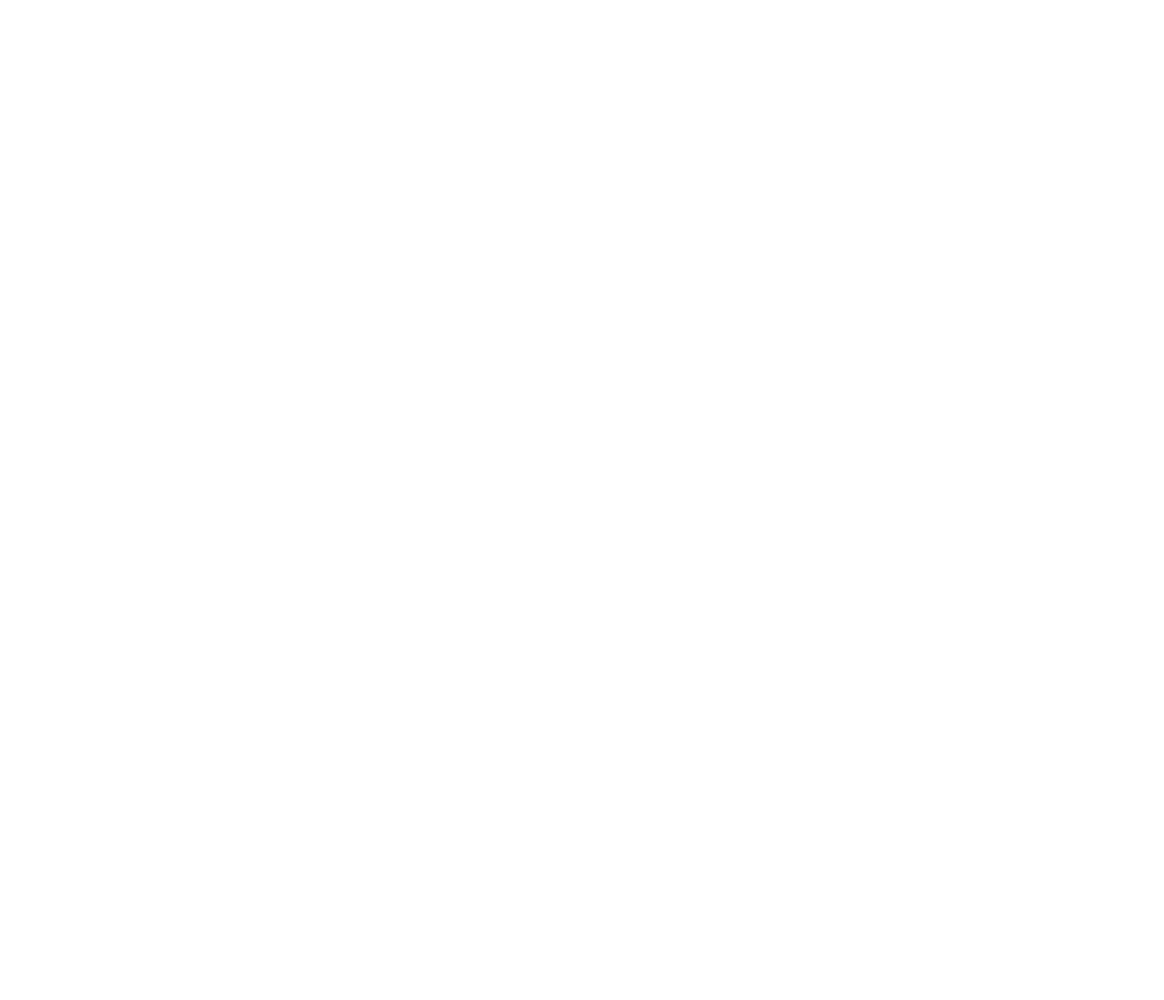
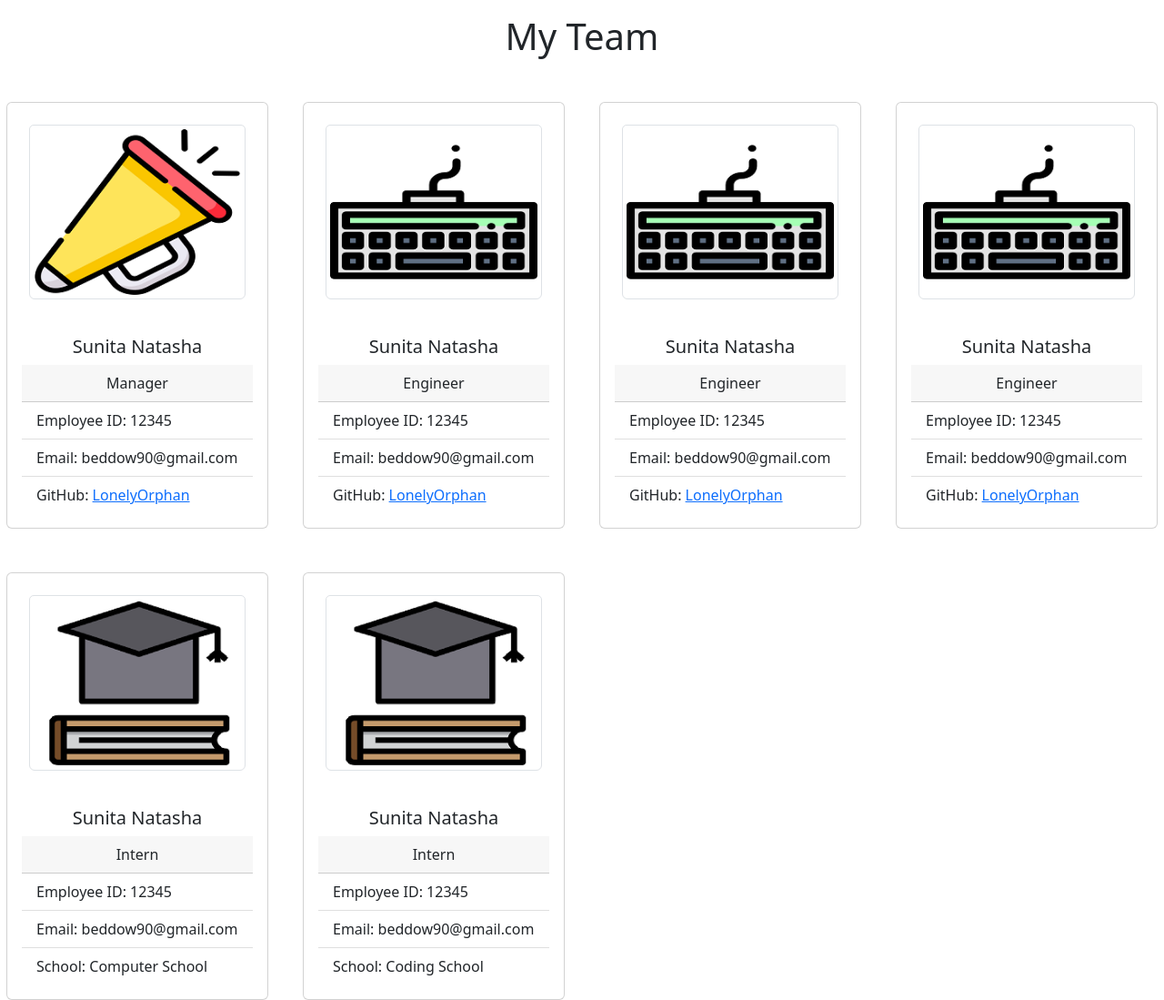
Before and after one commit to LonelyOrphan/team-profile-generator, a website: page dist/assets/html-template.html in a window 1280 px wide. Shown: the whole page at 91% size. Before the commit the page ends 800 px from the top, so only its background shows below. Drawn offline with nearby package versions, Linux system fonts and the light colour scheme.

Commit message:
completed html template

```diff
--- a/dist/assets/html-template.html
+++ b/dist/assets/html-template.html
@@ -4,7 +4,159 @@
     <meta charset="UTF-8" />
     <meta http-equiv="X-UA-Compatible" content="IE=edge" />
     <meta name="viewport" content="width=device-width, initial-scale=1.0" />
-    <title>Team Profile Generator</title>
+    <link
+      href="https://cdn.jsdelivr.net/npm/bootstrap@5.2.0-beta1/dist/css/bootstrap.min.css"
+      rel="stylesheet"
+      integrity="sha384-0evHe/X+R7YkIZDRvuzKMRqM+OrBnVFBL6DOitfPri4tjfHxaWutUpFmBp4vmVor"
+      crossorigin="anonymous"
+    />
+    <title>My Team</title>
   </head>
-  <body></body>
+  <body>
+    <h1 class="text-center my-3">My Team</h1>
+
+    <div class="row mt-5">
+      <div class="col-3">
+        <div class="card mx-auto" style="width: 18rem">
+          <div class="p-4">
+            <img
+              src="./img/megaphone.png"
+              class="card-img-top img-thumbnail"
+              alt="megaphone logo"
+            />
+          </div>
+          <div class="card-body">
+            <h5 class="card-title text-center">Sunita Natasha</h5>
+            <div class="card-header text-center">Manager</div>
+            <ul class="list-group list-group-flush">
+              <li class="list-group-item">Employee ID: 12345</li>
+              <li class="list-group-item">Email: beddow90@gmail.com</li>
+              <li class="list-group-item">
+                GitHub: <a href="#">LonelyOrphan</a>
+              </li>
+            </ul>
+          </div>
+        </div>
+      </div>
+
+      <div class="col-3">
+        <div class="card mx-auto" style="width: 18rem">
+          <div class="p-4">
+            <img
+              src="./img/keyboard.png"
+              class="card-img-top img-thumbnail"
+              alt="keyboard logo"
+            />
+          </div>
+          <div class="card-body">
+            <h5 class="card-title text-center">Sunita Natasha</h5>
+            <div class="card-header text-center">Engineer</div>
+            <ul class="list-group list-group-flush">
+              <li class="list-group-item">Employee ID: 12345</li>
+              <li class="list-group-item">Email: beddow90@gmail.com</li>
+              <li class="list-group-item">
+                GitHub: <a href="#">LonelyOrphan</a>
+              </li>
+            </ul>
+          </div>
+        </div>
+      </div>
+
+      <div class="col-3">
+        <div class="card mx-auto" style="width: 18rem">
+          <div class="p-4">
+            <img
+              src="./img/keyboard.png"
+              class="card-img-top img-thumbnail"
+              alt="keyboard logo"
+            />
+          </div>
+          <div class="card-body">
+            <h5 class="card-title text-center">Sunita Natasha</h5>
+            <div class="card-header text-center">Engineer</div>
+            <ul class="list-group list-group-flush">
+              <li class="list-group-item">Employee ID: 12345</li>
+              <li class="list-group-item">Email: beddow90@gmail.com</li>
+              <li class="list-group-item">
+                GitHub: <a href="#">LonelyOrphan</a>
+              </li>
+            </ul>
+          </div>
+        </div>
+      </div>
+
+      <div class="col-3">
+        <div class="card mx-auto" style="width: 18rem">
+          <div class="p-4">
+            <img
+              src="./img/keyboard.png"
+              class="card-img-top img-thumbnail"
+              alt="keyboard logo"
+            />
+          </div>
+          <div class="card-body">
+            <h5 class="card-title text-center">Sunita Natasha</h5>
+            <div class="card-header text-center">Engineer</div>
+            <ul class="list-group list-group-flush">
+              <li class="list-group-item">Employee ID: 12345</li>
+              <li class="list-group-item">Email: beddow90@gmail.com</li>
+              <li class="list-group-item">
+                GitHub: <a href="#">LonelyOrphan</a>
+              </li>
+            </ul>
+          </div>
+        </div>
+      </div>
+    </div>
+
+    <div class="row mt-5">
+      <div class="col-3">
+        <div class="card mx-auto" style="width: 18rem">
+          <div class="p-4">
+            <img
+              src="./img/education.png"
+              class="card-img-top img-thumbnail"
+              alt="university logo"
+            />
+          </div>
+          <div class="card-body">
+            <h5 class="card-title text-center">Sunita Natasha</h5>
+            <div class="card-header text-center">Intern</div>
+            <ul class="list-group list-group-flush">
+              <li class="list-group-item">Employee ID: 12345</li>
+              <li class="list-group-item">Email: beddow90@gmail.com</li>
+              <li class="list-group-item">School: Computer School</li>
+            </ul>
+          </div>
+        </div>
+      </div>
+
+      <div class="col-3">
+        <div class="card mx-auto" style="width: 18rem">
+          <div class="p-4">
+            <img
+              src="./img/education.png"
+              class="card-img-top img-thumbnail"
+              alt="keyboard logo"
+            />
+          </div>
+          <div class="card-body">
+            <h5 class="card-title text-center">Sunita Natasha</h5>
+            <div class="card-header text-center">Intern</div>
+            <ul class="list-group list-group-flush">
+              <li class="list-group-item">Employee ID: 12345</li>
+              <li class="list-group-item">Email: beddow90@gmail.com</li>
+              <li class="list-group-item">School: Coding School</li>
+            </ul>
+          </div>
+        </div>
+      </div>
+    </div>
+
+    <script
+      src="https://cdn.jsdelivr.net/npm/bootstrap@5.2.0-beta1/dist/js/bootstrap.bundle.min.js"
+      integrity="sha384-pprn3073KE6tl6bjs2QrFaJGz5/SUsLqktiwsUTF55Jfv3qYSDhgCecCxMW52nD2"
+      crossorigin="anonymous"
+    ></script>
+  </body>
 </html>
```
Also changed, not shown: dist/assets/img/education.png (added), dist/assets/img/keyboard.png (added), dist/assets/img/megaphone.png (added).
